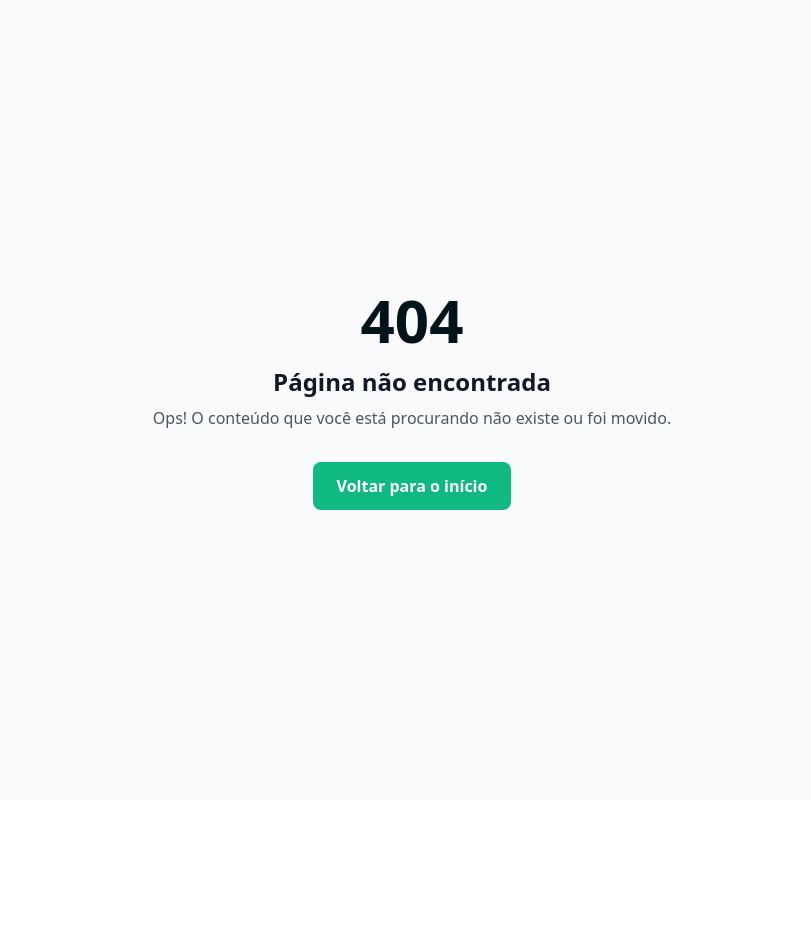
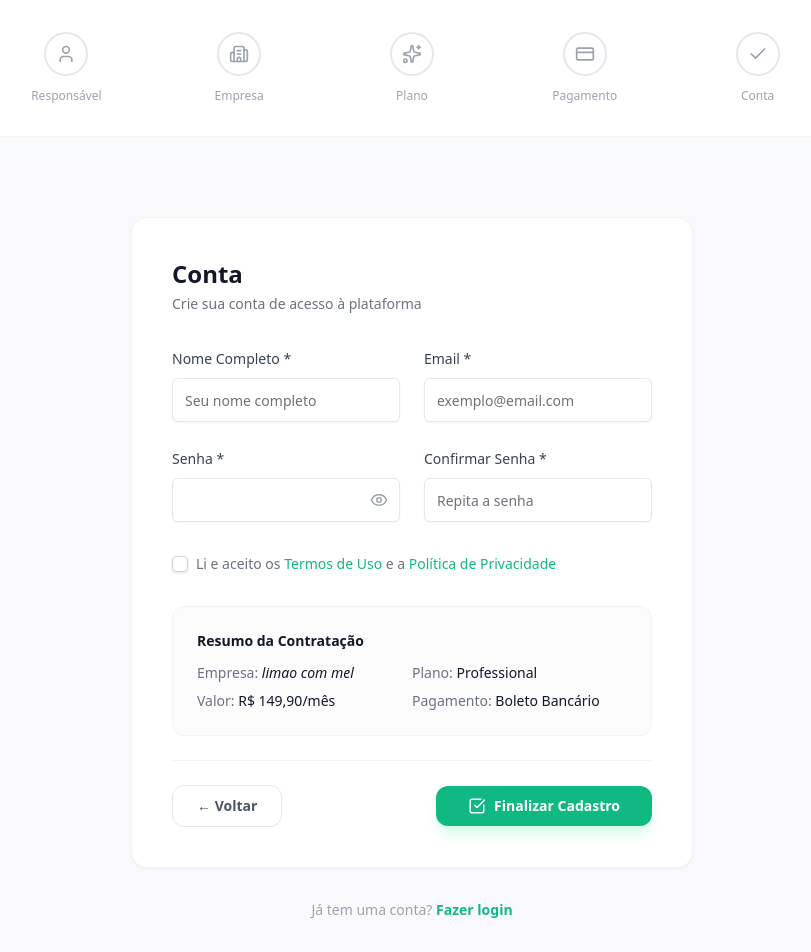
Before and after one commit to Yrmih/techplann-frontend, a Next.js app: page /onboarding/user-account in a window 1280 px wide. Before the commit this address had no page. Shown: the top 952 px of the page, without its empty margins (228-1039 px from the left). Before the commit the page ends 800 px from the top, so only its background shows below. Built offline with nearby package versions, Linux system fonts and the light colour scheme.

Commit message:
feat: adicionar formulário de criação de conta de usuário e componentes relacionados

```diff
--- a/package.json
+++ b/package.json
@@ -10,6 +10,7 @@
   },
   "dependencies": {
     "@hookform/resolvers": "^5.2.2",
+    "@radix-ui/react-checkbox": "^1.3.3",
     "@radix-ui/react-label": "^2.1.8",
     "@radix-ui/react-select": "^2.2.6",
     "@radix-ui/react-slot": "^1.2.4",
--- /dev/null
+++ b/src/app/(public)/onboarding/user-account/page.tsx
@@ -0,0 +1,23 @@
+import { Metadata } from "next";
+import { UserAccountForm } from "@/components/forms/onboarding/UserAccountForm";
+
+export const metadata: Metadata = {
+  title: "Criação de Conta | TechPlann",
+  description: "Crie suas credenciais de acesso para começar a utilizar a plataforma TechPlann.",
+};
+
+export default function AccountPage() {
+  return (
+
+    <main className="min-h-screen bg-gray-50/50 py-10 px-4">
+      <div className="max-w-7xl mx-auto flex flex-col items-center">
+
+        <UserAccountForm />
+
+        <p className="mt-8 text-sm text-gray-400">
+          Já tem uma conta? <a href="/login" className="text-[#10b981] font-bold hover:underline">Fazer login</a>
+        </p>
+      </div>
+    </main>
+  );
+}
--- a/src/components/forms/onboarding/UserAccountForm.tsx
+++ b/src/components/forms/onboarding/UserAccountForm.tsx
@@ -0,0 +1,142 @@
+"use client";
+
+import React from "react";
+import { useForm } from "react-hook-form";
+import { zodResolver } from "@hookform/resolvers/zod";
+import { Check, Eye, EyeOff, CheckSquare } from "lucide-react";
+
+import { Input } from "@/components/ui/input";
+import { Label } from "@/components/ui/label";
+import { Checkbox } from "@/components/ui/checkbox";
+import { cn } from "@/lib/utils";
+
+// Importando os tipos do seu schema (Certifique-se de que o nome está correto no seu arquivo de schemas)
+import { accountCreationSchema, type AccountCreationData } from "@/lib/validators/schema";
+
+export const UserAccountForm = () => {
+  const [showPassword, setShowPassword] = React.useState(false);
+
+  // Tipagem do useForm com AccountCreationData para remover erros de inferência
+  const { register, handleSubmit, setValue, formState: { errors, isSubmitting } } = useForm<AccountCreationData>({
+    resolver: zodResolver(accountCreationSchema),
+  });
+
+  // Removido o 'any' do erro. Agora aceita o tipo específico do FieldError ou undefined
+  const inputStyles = (hasError: boolean) => cn(
+    "bg-white border-gray-200 transition-all text-sm h-11",
+    "hover:border-[#10b981]",
+    "focus-visible:ring-1 focus-visible:ring-[#10b981] focus-visible:border-[#10b981] focus-visible:ring-offset-0",
+    "outline-none",
+    hasError && "border-red-500 focus-visible:ring-red-500"
+  );
+
+  // Tipagem explícita dos dados no onSubmit
+  const onSubmit = (data: AccountCreationData) => {
+    console.log("Finalizando Cadastro:", data);
+  };
+
+  return (
+    <div className="bg-white rounded-2xl border border-gray-100 p-10 shadow-sm max-w-5xl mx-auto font-sans mt-4">
+      <header className="mb-8">
+        <h2 className="text-2xl font-bold text-gray-900">Conta</h2>
+        <p className="text-sm text-gray-500 mt-1">Crie sua conta de acesso à plataforma</p>
+      </header>
+
+      <form onSubmit={handleSubmit(onSubmit)} className="space-y-6">
+        <div className="grid grid-cols-1 md:grid-cols-2 gap-6">
+          <div className="space-y-2">
+            <Label className="text-sm font-medium text-gray-700">Nome Completo *</Label>
+            <Input
+              {...register("fullName")}
+              placeholder="Seu nome completo"
+              className={inputStyles(!!errors.fullName)}
+            />
+            {errors.fullName && <p className="text-xs text-red-500">{errors.fullName.message}</p>}
+          </div>
+          <div className="space-y-2">
+            <Label className="text-sm font-medium text-gray-700">Email *</Label>
+            <Input
+              {...register("email")}
+              placeholder="exemplo@email.com"
+              className={inputStyles(!!errors.email)}
+            />
+            {errors.email && <p className="text-xs text-red-500">{errors.email.message}</p>}
+          </div>
+        </div>
+
+        <div className="grid grid-cols-1 md:grid-cols-2 gap-6">
+          <div className="space-y-2 relative">
+            <Label className="text-sm font-medium text-gray-700">Senha *</Label>
+            <div className="relative">
+              <Input
+                {...register("password")}
+                type={showPassword ? "text" : "password"}
+                className={inputStyles(!!errors.password)}
+              />
+              <button
+                type="button"
+                onClick={() => setShowPassword(!showPassword)}
+                className="absolute right-3 top-1/2 -translate-y-1/2 text-gray-400 hover:text-[#10b981] transition-colors"
+              >
+                {showPassword ? <EyeOff size={18} /> : <Eye size={18} />}
+              </button>
+            </div>
+            {errors.password && <p className="text-xs text-red-500">{errors.password.message}</p>}
+          </div>
+          <div className="space-y-2">
+            <Label className="text-sm font-medium text-gray-700">Confirmar Senha *</Label>
+            <Input
+              {...register("confirmPassword")}
+              type="password"
+              placeholder="Repita a senha"
+              className={inputStyles(!!errors.confirmPassword)}
+            />
+            {errors.confirmPassword && <p className="text-xs text-red-500">{errors.confirmPassword.message}</p>}
+          </div>
+        </div>
+
+        <div className="flex items-center space-x-2 py-2">
+          <Checkbox
+            id="terms"
+            onCheckedChange={(checked) => setValue("acceptTerms", !!checked)}
+            className="border-gray-300 data-[state=checked]:bg-[#10b981] data-[state=checked]:border-[#10b981]"
+          />
+          <label htmlFor="terms" className="text-sm text-gray-500">
+            Li e aceito os <span className="text-[#10b981] cursor-pointer hover:underline font-medium">Termos de Uso</span> e a <span className="text-[#10b981] cursor-pointer hover:underline font-medium">Política de Privacidade</span>
+          </label>
+        </div>
+
+        <div className="bg-gray-50/50 rounded-xl p-6 space-y-3 border border-gray-100">
+          <h3 className="text-sm font-bold text-gray-900">Resumo da Contratação</h3>
+          <div className="grid grid-cols-1 md:grid-cols-2 gap-y-2 text-sm">
+            <p className="text-gray-500">Empresa: <span className="text-gray-900 font-medium italic">limao com mel</span></p>
+            <p className="text-gray-500">Plano: <span className="text-gray-900 font-medium">Professional</span></p>
+            <p className="text-gray-500">Valor: <span className="text-gray-900 font-medium">R$ 149,90/mês</span></p>
+            <p className="text-gray-500">Pagamento: <span className="text-gray-900 font-medium">Boleto Bancário</span></p>
+          </div>
+        </div>
+
+        <hr className="border-gray-100 my-8" />
+
+        <div className="flex justify-between items-center">
+          <button
+            type="button"
+            onClick={() => window.history.back()}
+            className="flex items-center gap-2 px-6 py-2.5 rounded-xl border border-gray-200 text-gray-600 font-bold text-sm hover:bg-gray-50 transition-all"
+          >
+            ← Voltar
+          </button>
+
+          <button
+            type="submit"
+            disabled={isSubmitting}
+            className="flex items-center gap-2 px-8 py-2.5 rounded-xl bg-[#10b981] text-white font-bold text-sm hover:bg-[#0da673] transition-all shadow-lg shadow-emerald-100"
+          >
+            <CheckSquare size={18} />
+            Finalizar Cadastro
+          </button>
+        </div>
+      </form>
+    </div>
+  );
+};
--- /dev/null
+++ b/src/components/ui/checkbox.tsx
@@ -0,0 +1,30 @@
+"use client"
+
+import * as React from "react"
+import * as CheckboxPrimitive from "@radix-ui/react-checkbox"
+import { Check } from "lucide-react"
+
+import { cn } from "@/lib/utils"
+
+const Checkbox = React.forwardRef<
+  React.ElementRef<typeof CheckboxPrimitive.Root>,
+  React.ComponentPropsWithoutRef<typeof CheckboxPrimitive.Root>
+>(({ className, ...props }, ref) => (
+  <CheckboxPrimitive.Root
+    ref={ref}
+    className={cn(
+      "grid place-content-center peer h-4 w-4 shrink-0 rounded-sm border border-primary shadow focus-visible:outline-none focus-visible:ring-1 focus-visible:ring-ring disabled:cursor-not-allowed disabled:opacity-50 data-[state=checked]:bg-primary data-[state=checked]:text-primary-foreground",
+      className
+    )}
+    {...props}
+  >
+    <CheckboxPrimitive.Indicator
+      className={cn("grid place-content-center text-current")}
+    >
+      <Check className="h-4 w-4" />
+    </CheckboxPrimitive.Indicator>
+  </CheckboxPrimitive.Root>
+))
+Checkbox.displayName = CheckboxPrimitive.Root.displayName
+
+export { Checkbox }
--- a/src/lib/validators/schema.ts
+++ b/src/lib/validators/schema.ts
@@ -3,3 +3,4 @@ export * from "./organization-step-one.schema";
 export * from "./representative";
 export * from "./plan-selection";
 export * from "./billing.schema";
+export * from "./user-account.schema";
```
Also changed, not shown: 1 other file (tests, documents, lock files or other folders).
